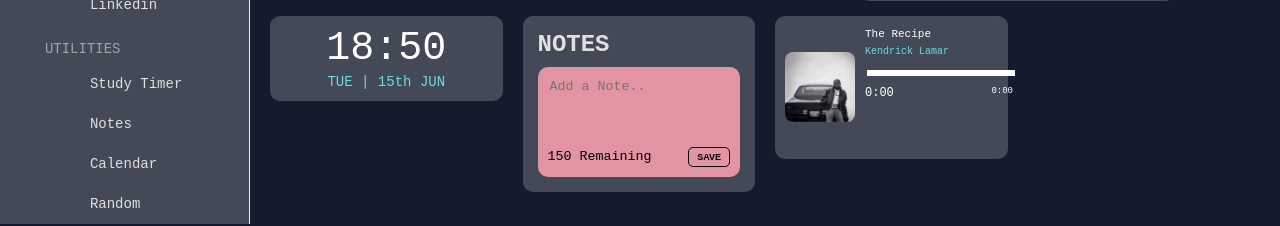
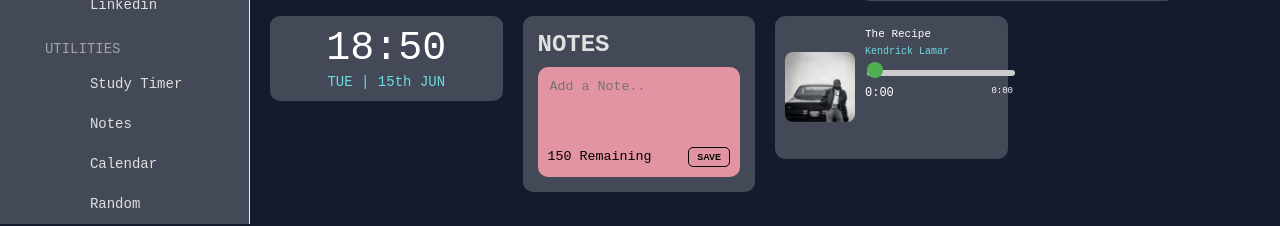
Before and after one commit to rudee-Sb/Dashboard, a React (Vite) app: page / in a window 1280 px wide. Shown: the part 488-714 px from the top of the page. Built offline with nearby package versions, Linux system fonts and the light colour scheme; some icons are missing.

Commit message:
styling for custom slider musc player

```diff
--- a/src/index.css
+++ b/src/index.css
@@ -200,24 +200,28 @@ textarea:focus {
   width: 100%;
   height: 6px; /* Track height */
   appearance: none;
+  background: #ccc;
+  border-radius: 3px;
   outline: none;
 }
 
 /* Webkit (Chrome, Safari) */
 .custom-slider::-webkit-slider-thumb {
   appearance: none;
-  height: 7px;
-  width: 7px;
+  height: 16px; /* Thumb height */
+  width: 16px;  /* Thumb width */
+  border-radius: 50%; /* Makes it a circle */
+  background: #4caf50; /* Green thumb */
+  cursor: pointer;
+  border: none;
+  margin-top: -5px; /* Align with track */
+}
+
+/* Firefox */
+.custom-slider::-moz-range-thumb {
+  height: 8px;
+  width: 8px;
   border-radius: 50%;
   cursor: pointer;
   border: none;
 }
-
-/* Firefox */
-.custom-slider::-moz-range-thumb {
-  height: 7px;
-  width: 7px;
-  border-radius: 50%;
-  cursor: pointer;
-  border: none;
-}
```
